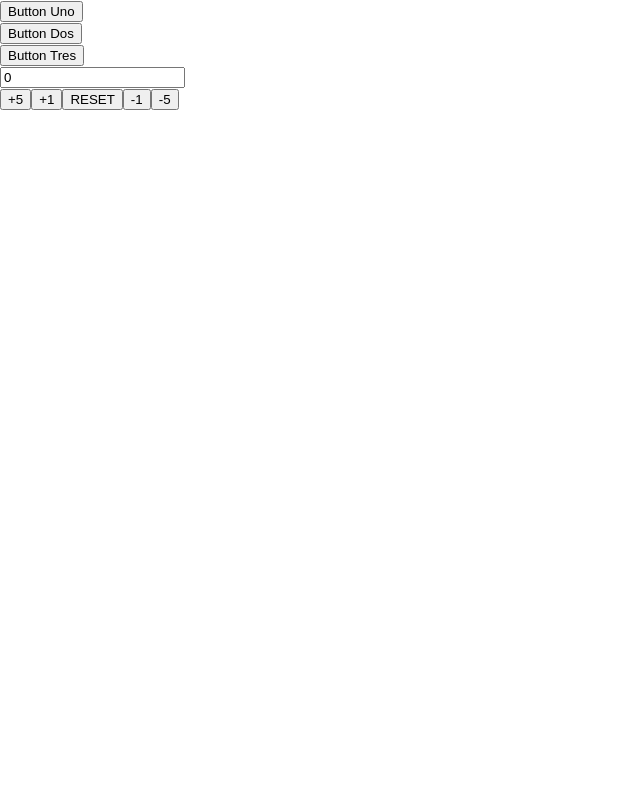
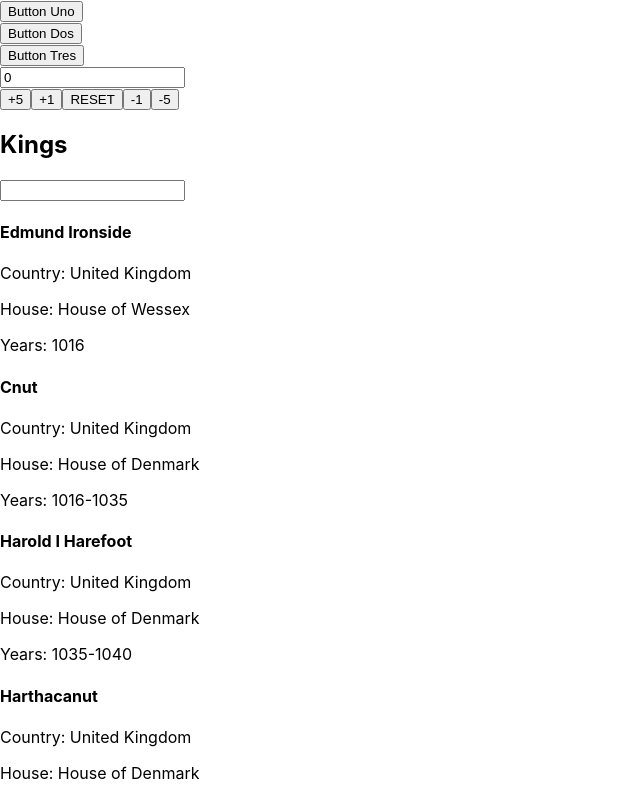
Before and after one commit to AndykingSkywalker/LBG-React, a React (Create React App) app: page / in a window 1280 px wide. Shown: the top 800 px of the page, without its empty margins (0-640 px from the left). Built offline with nearby package versions, Linux system fonts and the light colour scheme.

Commit message:
kings filter solution

```diff
--- a/src/App.js
+++ b/src/App.js
@@ -2,9 +2,10 @@ import logo from "./logo.svg";
 import "./App.css";
 import Trainee from "./components/Trainee";
 import trainees from "./data/trainees.json";
-import KingsSolution from "./components/KingsSolution";
 import ButtonTest from "./components/ButtonTest";
 import Counter from "./components/Counter";
+import King from "./components/King";
+import KingSolution from "./components/KingsSolution";
 function App() {
 
   // const traineesArray = [];
@@ -27,6 +28,7 @@ function App() {
     <div>
       <ButtonTest />
       <Counter/>
+      <KingSolution />
     </div>
   );
 }
--- /dev/null
+++ b/src/components/King.jsx
@@ -0,0 +1,21 @@
+import PropTypes from "prop-types";
+
+function King(props) {
+    return (<div>
+        <h4>{props.name}</h4>
+        <p>Country: {props.country}</p>
+        <p>House: {props.house}</p>
+        <p>Years: {props.years}</p>
+    </div>);
+}
+
+King.propTypes = {
+    name: PropTypes.string.isRequired,
+    country: PropTypes.string.isRequired,
+    house: PropTypes.string.isRequired,
+    years: PropTypes.string.isRequired,
+}
+
+
+
+export default King;
--- a/src/components/KingsSolution.jsx
+++ b/src/components/KingsSolution.jsx
@@ -1,32 +1,38 @@
-import PropTypes from 'prop-types';
-import kings from '../kings.json';
+import King from "./King";
+import kings from "../kings.json";
+import { useState } from "react";
 
-function KingsSolution(props) {
-    const kingsArray = [];
+function KingSolution() {
+  const [filter, setFilter] = useState("");
+
+  const kingComponents = [];
 
   for (const king of kings) {
-    kingsArray.push(
-        <div>
-        <p>Name: {king.nm}</p>
-        <p>City: {king.cty}</p>
-        <p>House: {king.hse}</p>
-        <p>Years: {king.yrs}</p>
-        </div>
-    );
+    if (
+      filter.length === 0 ||
+      king.nm.toLowerCase().startsWith(filter.toLowerCase()) ||
+      king.nm.toLowerCase().includes(filter.toLowerCase())
+    )
+      kingComponents.push(
+        <King
+          key={king.nm + " " + king.yrs}
+          country={king.cty}
+          house={king.hse}
+          name={king.nm}
+          years={king.yrs}
+        />
+      );
   }
-
-    return (
-        <div>
-            {kingsArray}
-        </div>
-     );
+  function handleChange(event) {
+    setFilter(event.target.value);
+  }
+  return (
+    <div>
+      <h2> Kings </h2>
+      <input type="text" value={filter} onChange={handleChange} />
+      {kingComponents}
+    </div>
+  );
 }
 
-KingsSolution.propTypes = {
-    name: PropTypes.string,
-    city: PropTypes.string,
-    house: PropTypes.string,
-    years: PropTypes.string
-}
-
-export default KingsSolution;
+export default KingSolution;
--- a/src/kings.json
+++ b/src/kings.json
@@ -1,6 +1,6 @@
 [
   {
-    "nm": "Edmund lronside",
+    "nm": "Edmund Ironside",
     "cty": "United Kingdom",
     "hse": "House of Wessex",
     "yrs": "1016"
```
